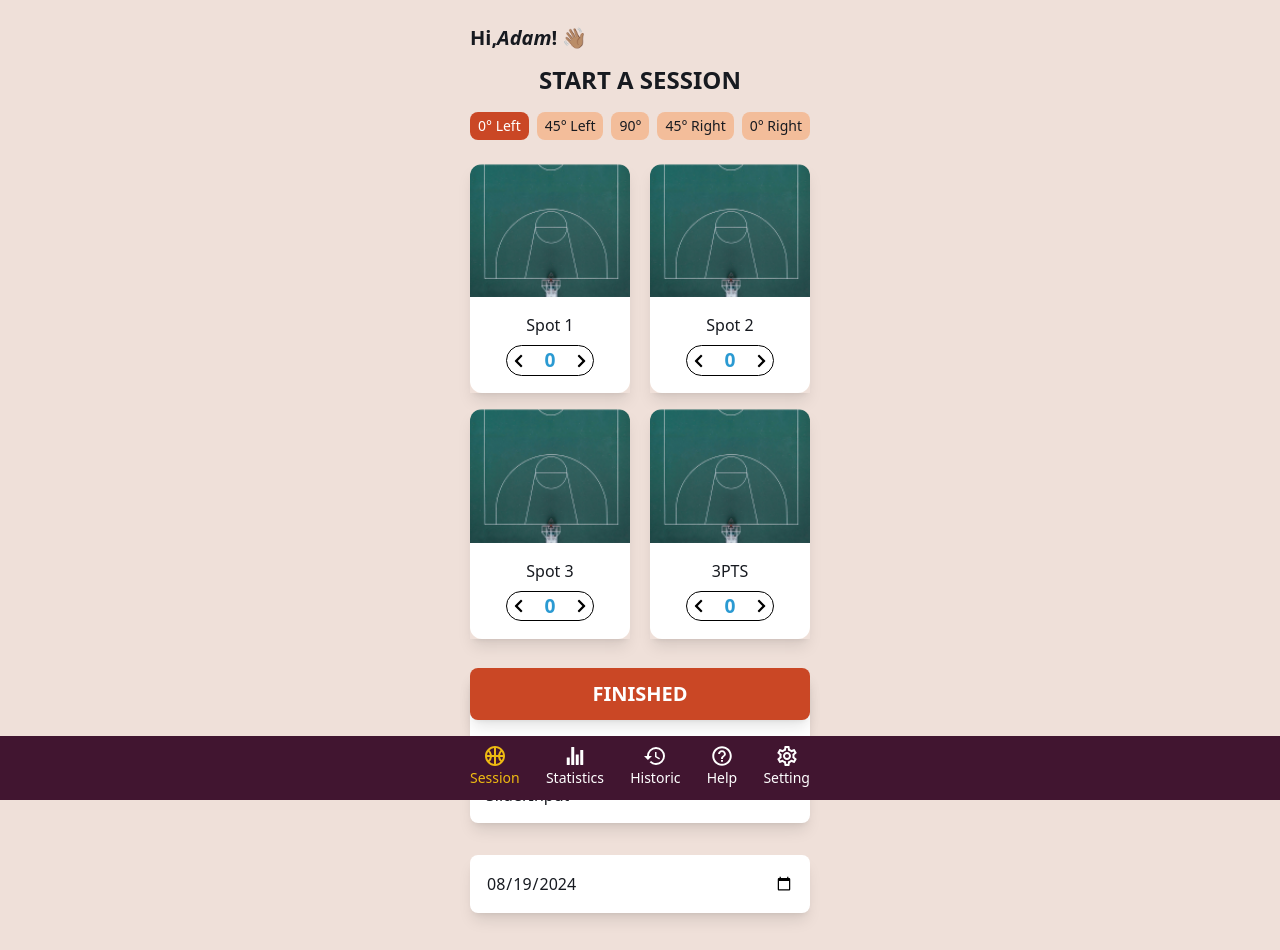
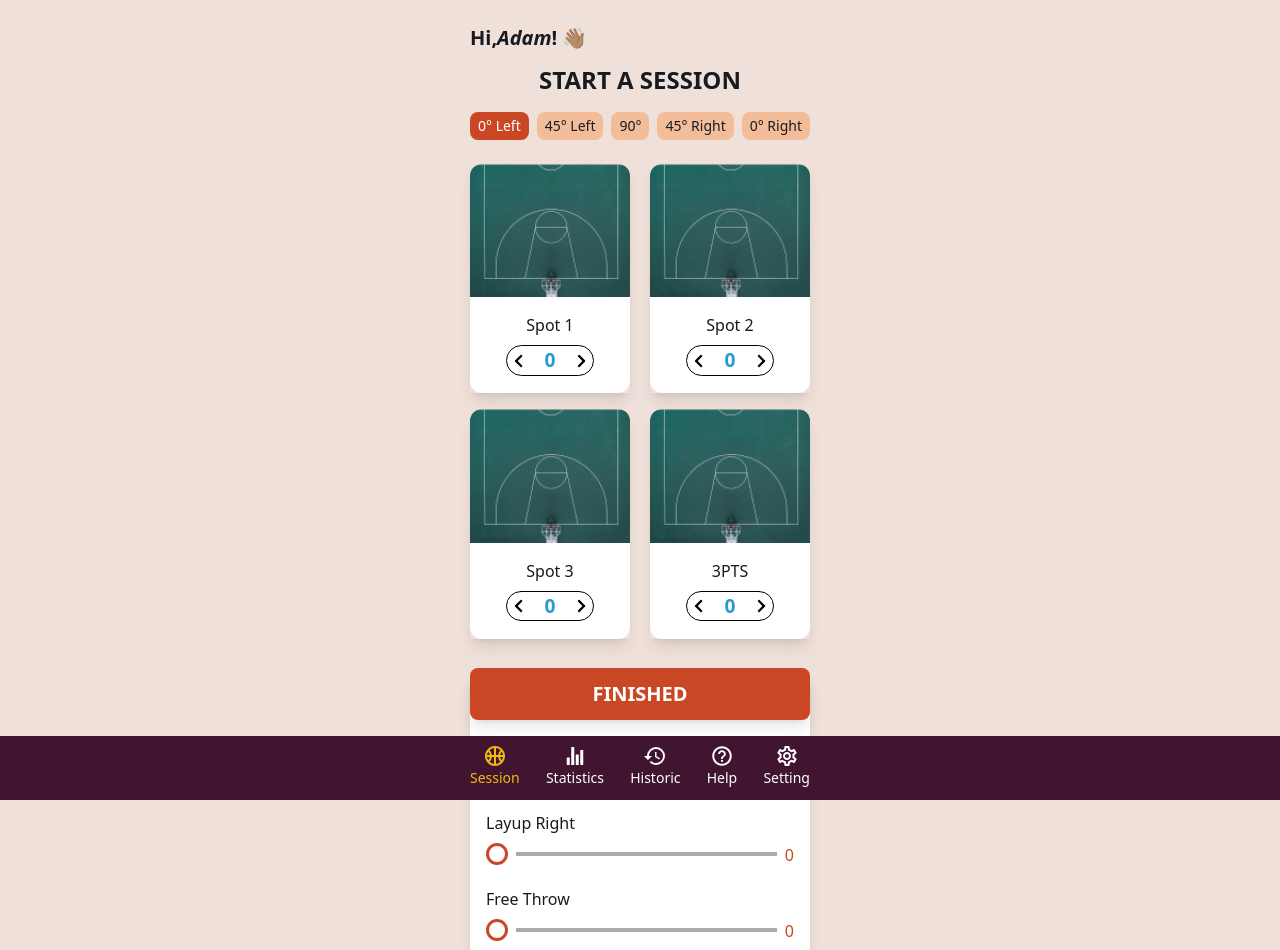
Before and after one commit to ornel77/basketball-practice-app, a React (Vite) app in the folder frontend/: page / in a window 1280 px wide. Shown: the top 950 px of the page. Built offline with nearby package versions, Linux system fonts and the light colour scheme.

Commit message:
add slider and its store

```diff
--- a/frontend/src/components/session/InputNumber.jsx
+++ b/frontend/src/components/session/InputNumber.jsx
@@ -8,15 +8,6 @@ const InputNumber = ({ id }) => {
     const { inputNumberValues, setInputValue, increaseValue, decreaseValue } =
         useInputNumberStore();
     const inputValue = inputNumberValues[id] || 0;
-    const handleMinus = () => {
-        if (inputValue <= 0) return;
-
-        decreaseValue(id);
-    };
-    const handlePlus = () => {
-        if (inputValue >= 5) return;
-        increaseValue(id);
-    };
 
     const handleChange = (e) => {
         e.preventDefault();
@@ -35,7 +26,7 @@ const InputNumber = ({ id }) => {
             <FaChevronLeft
                 size={24}
                 className='px-1 cursor-pointer'
-                onClick={handleMinus}
+                onClick={() => decreaseValue(id)}
             />
             <input
                 type='number'
@@ -49,7 +40,7 @@ const InputNumber = ({ id }) => {
             <FaChevronRight
                 size={24}
                 className='px-1 cursor-pointer'
-                onClick={handlePlus}
+                onClick={() => increaseValue(id)}
             />
         </div>
     );
--- a/frontend/src/components/session/SessionForm.jsx
+++ b/frontend/src/components/session/SessionForm.jsx
@@ -2,8 +2,15 @@ import SliderInput from './SliderInput';
 
 import NavSession from './NavSession';
 import { useState } from 'react';
+import useInputRangeStore from '../../store/useInputRangeStore';
+import useInputNumberStore from '../../store/useInputNumberStore';
+import { generatePercent } from '../../utils/generatePercent';
 
 const SessionForm = () => {
+    // STORE
+    const { inputRangeValues, setInputRange } = useInputRangeStore();
+    const { inputNumberValues, setInputValue } = useInputNumberStore();
+
     const currentDate = Date.now();
     const formattedDate = new Intl.DateTimeFormat('en-GB', {
         year: 'numeric',
@@ -18,14 +25,17 @@ const SessionForm = () => {
     const [selectedDate, setSelectedDate] = useState(formattedDate);
     const handleSubmit = (e) => {
         e.preventDefault();
+        const average = generatePercent(inputNumberValues)
+        console.log(average);
     };
-
 
     const handleInputDateChange = (e) => {
         setSelectedDate(e.target.value);
     };
+
+
     return (
-        <form action='' onSubmit={handleSubmit} className='relative'>
+        <form onSubmit={handleSubmit} className='relative'>
             <section className='flex flex-wrap gap-6 mb-8'>
                 <NavSession />
             </section>
@@ -34,15 +44,36 @@ const SessionForm = () => {
                 <h2 className='text-center text-2xl uppercase font-bold mb-4'>
                     layup and free throw
                 </h2>
-                <div>
-                    <SliderInput />
-                    <SliderInput />
-                    <SliderInput />
+                <div className='flex flex-col gap-5'>
+                    <SliderInput
+                        label={'Layup Left'}
+                        min={'0'}
+                        step={'1'}
+                        max={'20'}
+                        id={'ll'}
+                        name={'ll'}
+                    />
+                    <SliderInput
+                        label={'Layup Right'}
+                        min={'0'}
+                        step={'1'}
+                        max={'20'}
+                        id={'lr'}
+                        name={'lr'}
+                    />
+                    <SliderInput
+                        label={'Free Throw'}
+                        min={'0'}
+                        step={'1'}
+                        max={'10'}
+                        id={'ft'}
+                        name={'ft'}
+                    />
                 </div>
             </section>
             <input
                 type='date'
-                className='w-full mb-8 p-4 rounded-lg focus:outline-none shadow-lg'
+                className='w-full inline-block mb-10 p-4 rounded-lg focus:outline-none shadow-lg'
                 value={selectedDate}
                 onChange={handleInputDateChange}
             />
--- a/frontend/src/components/session/SliderInput.jsx
+++ b/frontend/src/components/session/SliderInput.jsx
@@ -1,9 +1,40 @@
-import React from 'react'
+/* eslint-disable react/prop-types */
+import { useEffect } from 'react';
+import useInputRangeStore from '../../store/useInputRangeStore';
 
-const SliderInput = () => {
-  return (
-    <div>SliderInput</div>
-  )
-}
+const SliderInput = ({ label, min, step, max, id, name }) => {
+    const { inputRangeValues, setInputRange } = useInputRangeStore();
+    const rangeValue = inputRangeValues[name] || 0;
+    const handleChange = (e) => {
+        setInputRange(name, +(e.target.value));
+    };
 
-export default SliderInput
+    useEffect(() => {
+        if (inputRangeValues[name] === undefined) {
+            setInputRange(name, 0);
+        }
+    }, [name, inputRangeValues, setInputRange]);
+    return (
+        <div className=''>
+            <label htmlFor={id} className='font-light mb-2 inline-block'>
+                {label}
+            </label>
+            <div className='flex gap-2'>
+                <input
+                    type='range'
+                    id={id}
+                    min={min}
+                    max={max}
+                    step={step}
+                    name={name}
+                    className='slider w-[90%]'
+                    value={rangeValue}
+                    onChange={handleChange}
+                />
+                <span className='text-red'>{rangeValue}</span>
+            </div>
+        </div>
+    );
+};
+
+export default SliderInput;
--- a/frontend/src/index.css
+++ b/frontend/src/index.css
@@ -64,6 +64,58 @@ body {
   outline: none;
 }
 
+/* -------------------------------------------------------------------------- */
+/*                                 INPUT RANGE                                */
+/* -------------------------------------------------------------------------- */
+.slider {
+  --c: #CA4725; /* active color */
+  --g: 8px; /* the gap */
+  --l: 3px; /* line thickness*/
+  --s: 22px; /* thumb size*/
+
+  width: 400px;
+  height: var(--s); /* needed for Firefox*/
+  --_c: color-mix(in srgb, var(--c), #000 var(--p,0%));
+  -webkit-appearance :none;
+  -moz-appearance :none;
+  appearance :none;
+  background: none;
+  cursor: pointer;
+  overflow: hidden;
+}
+.slider:focus-visible,
+.slider:hover{
+  --p: 25%;
+}
+.slider:active,
+.slider:focus-visible{
+  --_b: var(--s)
+}
+/* chromium */
+.slider[type="range" i]::-webkit-slider-thumb{
+  height: var(--s);
+  aspect-ratio: 1;
+  border-radius: 50%;
+  box-shadow: 0 0 0 var(--_b,var(--l)) inset var(--_c);
+  border-image: linear-gradient(90deg,var(--_c) 50%,#ababab 0) 0 1/calc(50% - var(--l)/2) 100vw/0 calc(100vw + var(--g));
+  -webkit-appearance: none;
+  appearance: none;
+  transition: .3s;
+}
+/* Firefox */
+.slider[type="range"]::-moz-range-thumb {
+  height: var(--s);
+  width: var(--s);
+  background: none;
+  border-radius: 50%;
+  box-shadow: 0 0 0 var(--_b,var(--l)) inset var(--_c);
+  border-image: linear-gradient(90deg,var(--_c) 50%,#ababab 0) 0 1/calc(50% - var(--l)/2) 100vw/0 calc(100vw + var(--g));
+  -moz-appearance: none;
+  appearance: none;
+  transition: .3s;
+}
+
+
 
 @layer utilities {
     .container {
--- /dev/null
+++ b/frontend/src/store/useInputRangeStore.jsx
@@ -0,0 +1,11 @@
+import { create } from 'zustand';
+
+const useInputRangeStore = create((set) => ({
+    inputRangeValues: {},
+    setInputRange: (key, value) =>
+        set((state) => ({
+            inputRangeValues: { ...state.inputRangeValues, [key]: value },
+        })),
+}));
+
+export default useInputRangeStore;
--- /dev/null
+++ b/frontend/src/utils/generatePercent.js
@@ -0,0 +1,25 @@
+// const field = {
+//     zr: 0,
+//     zl: 0,
+//     or: 0,
+//     lr: 0,
+//     three: 0,
+//     threeL: 0,
+//     threeR: 0,
+// }
+
+export const generatePercent = (score) => {
+    let fieldTotal = []
+    let threeTotal = []
+    for(const key in score) {
+        if(key.includes('three')) {
+            threeTotal.push(score[key])
+
+        } else {
+            fieldTotal.push(score[key])
+        }
+    }
+    let fieldAvg = (fieldTotal?.reduce((a,c) => a+c) /(fieldTotal.length * 5)) * 100
+    let threeAvg = (threeTotal?.reduce((a,c) => a+c) /(threeTotal.length * 5)) * 100
+    return {fieldAvg, threeAvg}
+}
```
